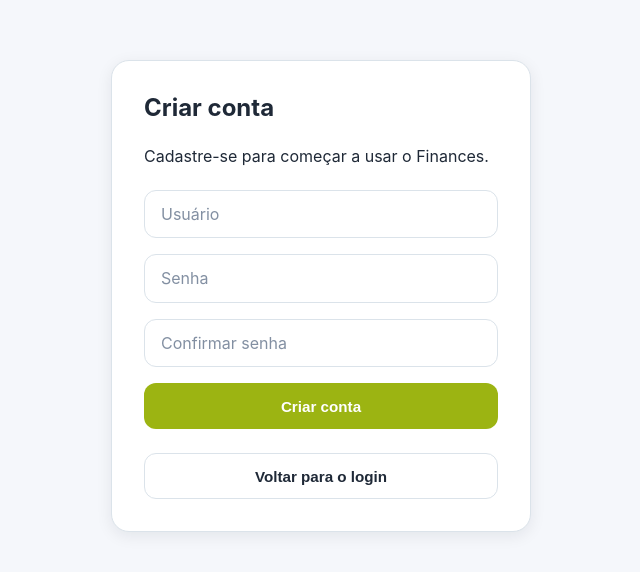
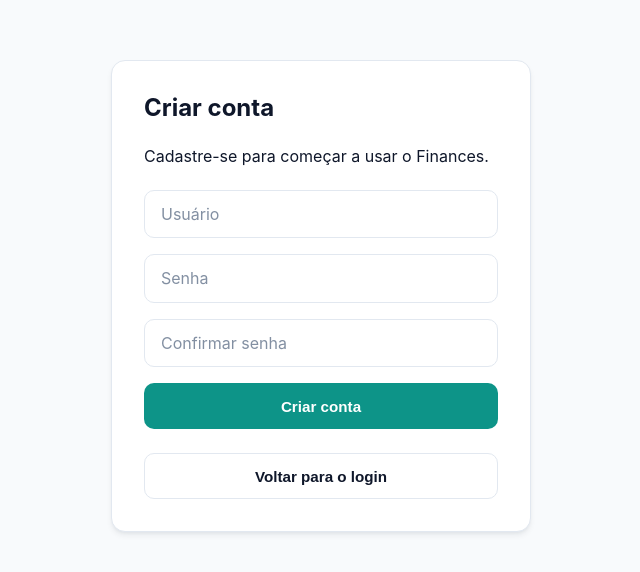
Before and after one commit to wkonami/finances-tracker, a React (Create React App) app in the folder frontend/: page /register in a window 1280 px wide. Shown: the part 104-676 px from the top of the page, without its empty margins (319-959 px from the left). Built offline with nearby package versions, Linux system fonts and the light colour scheme; no server answers.

Commit message:
Color palette update

```diff
--- a/frontend/src/App.css
+++ b/frontend/src/App.css
@@ -315,6 +315,43 @@
     padding: 18px 5px 0;
     margin-top: auto;
     border-top: 1px solid var(--color-border);
+}
+
+
+.sidebar-actions {
+    display: flex;
+    align-items: center;
+    gap: 8px;
+}
+
+.sidebar-action {
+    display: flex;
+    align-items: center;
+    justify-content: center;
+
+    width: 38px;
+    height: 38px;
+    padding: 0;
+
+    border: 1px solid var(--color-border);
+    border-radius: 8px;
+
+    background: var(--color-surface);
+    color: var(--color-text-secondary);
+
+    cursor: pointer;
+    transition: all 0.2s ease;
+}
+
+.sidebar-action:hover {
+    color: var(--color-primary);
+    border-color: var(--color-primary);
+    background: var(--color-background);
+}
+
+.sidebar-action svg {
+    width: 16px;
+    height: 16px;
 }
 
 .sidebar-user {
@@ -1576,7 +1613,7 @@
     gap: .5rem;
     padding: .25rem;
     border-radius: 10px;
-    background: var(--color-background);
+    background: var(--color-surface);
 }
 
 .tab {
@@ -1587,7 +1624,7 @@
     padding: .65rem 1rem;
     border: 0;
     border-radius: 8px;
-    background: transparent;
+    background: var(--color-tab);
     color: var(--color-text-secondary);
     font: inherit;
     font-weight: 600;
@@ -1598,7 +1635,7 @@
 .tab:hover { color: var(--color-text); }
 
 .tab.active {
-    background: var(--color-surface);
+    background: var(--color-tab-active);
     color: var(--color-primary);
     box-shadow: var(--shadow-sm);
 }
--- a/frontend/src/components/ThemeToggle.js
+++ b/frontend/src/components/ThemeToggle.js
@@ -6,22 +6,15 @@ import {
 } from 'react-icons/fa';
 
 export default function ThemeToggle() {
-
   const [darkMode, setDarkMode] = useState(() => {
     return localStorage.getItem('theme') === 'dark';
   });
 
   useEffect(() => {
-
     const theme = darkMode ? 'dark' : 'light';
 
-    document.documentElement.setAttribute(
-      'data-theme',
-      theme
-    );
-
+    document.documentElement.setAttribute('data-theme', theme);
     localStorage.setItem('theme', theme);
-
   }, [darkMode]);
 
   function toggleTheme() {
@@ -31,18 +24,10 @@ export default function ThemeToggle() {
   return (
     <button
       type="button"
-      className="theme-toggle"
+      className="sidebar-action"
       onClick={toggleTheme}
-      title={
-        darkMode
-          ? 'Ativar modo claro'
-          : 'Ativar modo escuro'
-      }
-      aria-label={
-        darkMode
-          ? 'Ativar modo claro'
-          : 'Ativar modo escuro'
-      }
+      title={darkMode ? 'Ativar modo claro' : 'Ativar modo escuro'}
+      aria-label={darkMode ? 'Ativar modo claro' : 'Ativar modo escuro'}
     >
       {darkMode ? <FaSun /> : <FaMoon />}
     </button>
--- a/frontend/src/layouts/MainLayout.js
+++ b/frontend/src/layouts/MainLayout.js
@@ -137,6 +137,7 @@ export default function MainLayout() {
           </div>
         )}
 
+
           <div className="sidebar-footer">
 
             <div className="sidebar-user">
@@ -150,22 +151,21 @@ export default function MainLayout() {
               </div>
             </div>
 
-          <button
-            type="button"
-            className="sidebar-logout"
-          >
+            <div className="sidebar-actions">
+
               <ThemeToggle />
-          </button>
 
               <button
                 type="button"
-            className="sidebar-logout"
+                className="sidebar-action"
                 onClick={logout}
                 title="Sair"
                 aria-label="Sair"
               >
                 <FaSignOutAlt />
               </button>
+
+            </div>
 
           </div>
 
--- a/frontend/src/pages/Purchases.js
+++ b/frontend/src/pages/Purchases.js
@@ -485,27 +485,21 @@ export default function Purchases() {
       </section>
 
       <section className="content-section">
-        <div className="section-header">
-          <div>
-            <h2>Histórico de compras</h2>
-            <p>Consulte e gerencie seus registros.</p>
-          </div>
-
         <div className="tabs">
           <button
-              className={activeTab === 'open' ? 'active' : ''}
+            type="button"
+            className={`tab ${activeTab === 'open' ? 'active' : ''}`}
             onClick={() => setActiveTab('open')}
           >
             Em aberto ({purchases.length})
           </button>
 
           <button
-              className={activeTab === 'paid' ? 'active' : ''}
+            className={`tab ${activeTab === 'paid' ? 'active' : ''}`}
             onClick={() => setActiveTab('paid')}
           >
             Quitadas ({paidPurchases.length})
           </button>
-          </div>
         </div>
 
         {loading ? (
--- a/frontend/src/styles/variables.css
+++ b/frontend/src/styles/variables.css
@@ -1,60 +1,65 @@
 :root {
-  --color-background: #f5f7fb;
+  --color-background: #f8fafc;
 
   --color-surface: #ffffff;
-  --color-surface-hover: #f8fafc;
+  --color-surface-hover: #f1f5f9;
 
-  --color-primary: #9cb412;
-  --color-primary-hover: #82960f;
-  --color-primary-light: rgba(156, 180, 18, 0.15);
+  --color-tab: #e2e8f0;
+  --color-tab-active: #ffffff;
 
-  --color-success: #1f8a4c;
-  --color-success-light: rgba(31, 138, 76, 0.15);
+  --color-primary: #0d9488;
+  --color-primary-hover: #0f766e;
+  --color-primary-light: rgba(13, 148, 136, 0.12);
 
-  --color-danger: #c0392b;
-  --color-danger-light: rgba(192, 57, 43, 0.15);
+  --color-success: #16a34a;
+  --color-success-light: rgba(22, 163, 74, 0.12);
 
-  --color-text: #1f2937;
+  --color-danger: #dc2626;
+  --color-danger-light: rgba(220, 38, 38, 0.12);
+
+  --color-text: #0f172a;
   --color-text-secondary: #64748b;
 
-  --color-border: #dbe3ea;
+  --color-border: #e2e8f0;
 
-  --shadow-sm: 0 2px 6px rgb(15 23 42 / 0.05);
-  --shadow-md: 0 4px 16px rgb(15 23 42 / 0.08);
-  --shadow-lg: 0 10px 28px rgb(15 23 42 / 0.12);
+  --shadow-sm: 0 1px 3px rgb(15 23 42 / 0.06), 0 1px 2px rgb(15 23 42 / 0.04);
+  --shadow-md: 0 4px 6px -1px rgb(15 23 42 / 0.07), 0 2px 4px -2px rgb(15 23 42 / 0.07);
+  --shadow-lg: 0 10px 15px -3px rgb(15 23 42 / 0.08), 0 4px 6px -4px rgb(15 23 42 / 0.08);
 
-  --radius-sm: 8px;
-  --radius-md: 12px;
-  --radius-lg: 18px;
+  --radius-sm: 6px;
+  --radius-md: 10px;
+  --radius-lg: 14px;
+  --radius-full: 9999px;
 
-  --radius: 14px;
-
-  --transition: 0.25s ease;
+  --transition-fast: 0.15s ease;
+  --transition-normal: 0.25s ease;
 }
 
 [data-theme="dark"] {
+  --color-background: #0b0f19;
 
-  --color-background: #1e2024;
+  --color-surface: #111827;
+  --color-surface-hover: #1f2937;
 
-  --color-surface: #1a1d24;
-  --color-surface-hover: #22262f;
+  --color-tab: #1f2937;
+  --color-tab-active: #374151;
 
-  --color-primary: #a8c218;
-  --color-primary-hover: #b8d32a;
-  --color-primary-light: rgba(168, 194, 24, 0.18);
+  --color-primary: #14b8a6;
+  --color-primary-hover: #0d9488;
+  --color-primary-light: rgba(20, 184, 166, 0.15);
 
-  --color-success: #35b86b;
-  --color-success-light: rgba(53, 184, 107, 0.18);
+  --color-success: #22c55e;
+  --color-success-light: rgba(34, 197, 94, 0.15);
 
-  --color-danger: #e05245;
-  --color-danger-light: rgba(224, 82, 69, 0.18);
+  --color-danger: #ef4444;
+  --color-danger-light: rgba(239, 68, 68, 0.15);
 
-  --color-text: #f1f5f9;
+  --color-text: #f8fafc;
   --color-text-secondary: #94a3b8;
 
-  --color-border: #303641;
+  --color-border: #1f2937;
 
-  --shadow-sm: 0 2px 6px rgb(0 0 0 / 0.20);
-  --shadow-md: 0 4px 16px rgb(0 0 0 / 0.28);
-  --shadow-lg: 0 10px 28px rgb(0 0 0 / 0.38);
+  --shadow-sm: 0 1px 3px rgb(0 0 0 / 0.4);
+  --shadow-md: 0 4px 6px -1px rgb(0 0 0 / 0.5);
+  --shadow-lg: 0 10px 15px -3px rgb(0 0 0 / 0.6);
 }
```
Lines whose indentation alone changed are shown as unchanged.
